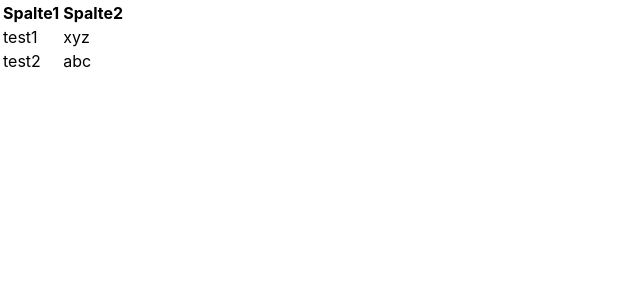
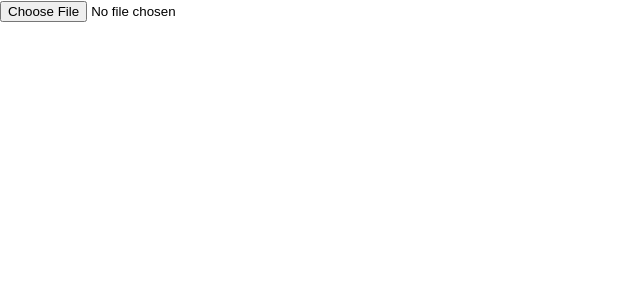
Before and after one commit to mtilgner/csv-viewer-test, a React (Create React App) app: page / in a window 1280 px wide. Shown: the top 300 px of the page, without its empty margins (0-640 px from the left). Built offline with nearby package versions, Linux system fonts and the light colour scheme.

Commit message:
Dateiauswahl, parsen und in Table anzeigen

```diff
--- a/src/App.js
+++ b/src/App.js
@@ -1,39 +1,68 @@
-import React from 'react';
+import React, {useState} from 'react';
+import Papa from "papaparse";
 
 import Table from "./Table";
 import './App.css';
 
 function App() {
-  const data = React.useMemo(
-    () => [
-      {
-        sp1: "test1",
-        sp2: "xyz",
-      },
-      {
-        sp1: "test2",
-        sp2: "abc",
-      },
-    ],
-    []
-  );
+  //   const data = React.useMemo(
+  //   () => [
+  //     {
+  //       sp1: "test1",
+  //       sp2: "xyz",
+  //     },
+  //     {
+  //       sp1: "test2",
+  //       sp2: "abc",
+  //     },
+  //   ],
+  //   []
+  // );
 
-  const columns = React.useMemo(
-    () => [
-      {
-        Header: "Spalte1",
-        accessor: "sp1",
-      },
-      {
-        Header: "Spalte2",
-        accessor: "sp2",
-      },
-    ],
-    []
-  );
+  // const columns = React.useMemo(
+  //   () => [
+  //     {
+  //       Header: "Spalte1",
+  //       accessor: "sp1",
+  //     },
+  //     {
+  //       Header: "Spalte2",
+  //       accessor: "sp2",
+  //     },
+  //   ],
+  //   []
+  // );
+
+  const [columns, setColumns] = useState([]);
+  const [data, setData] = useState([]);
+
+  const parseFile = (file) => {
+    const result = Papa.parse(file, {delimiter: ",", header: true});
+    // Spaltenueberschriften konvertieren fuer react-table
+    const cols = result.meta.fields.map((field) => {return {Header: field, accessor: field}});
+    setColumns(cols);
+    setData(result.data);
+  };
+
+  const handleFileChange = (e) => {
+    if(e.target.files.length){
+      const file = e.target.files[0];
+      const reader = new FileReader();
+      reader.onload = () => {
+        parseFile(reader.result);
+      };
+      reader.readAsText(file);
+    }
+  };
 
   return (
     <div>
+      <input
+        type="File"
+        name="csvFileDialog"
+        id="csvFileDialog"
+        onChange={handleFileChange}
+      />
       <Table columns={columns} data={data}/>
     </div>
   );
```
